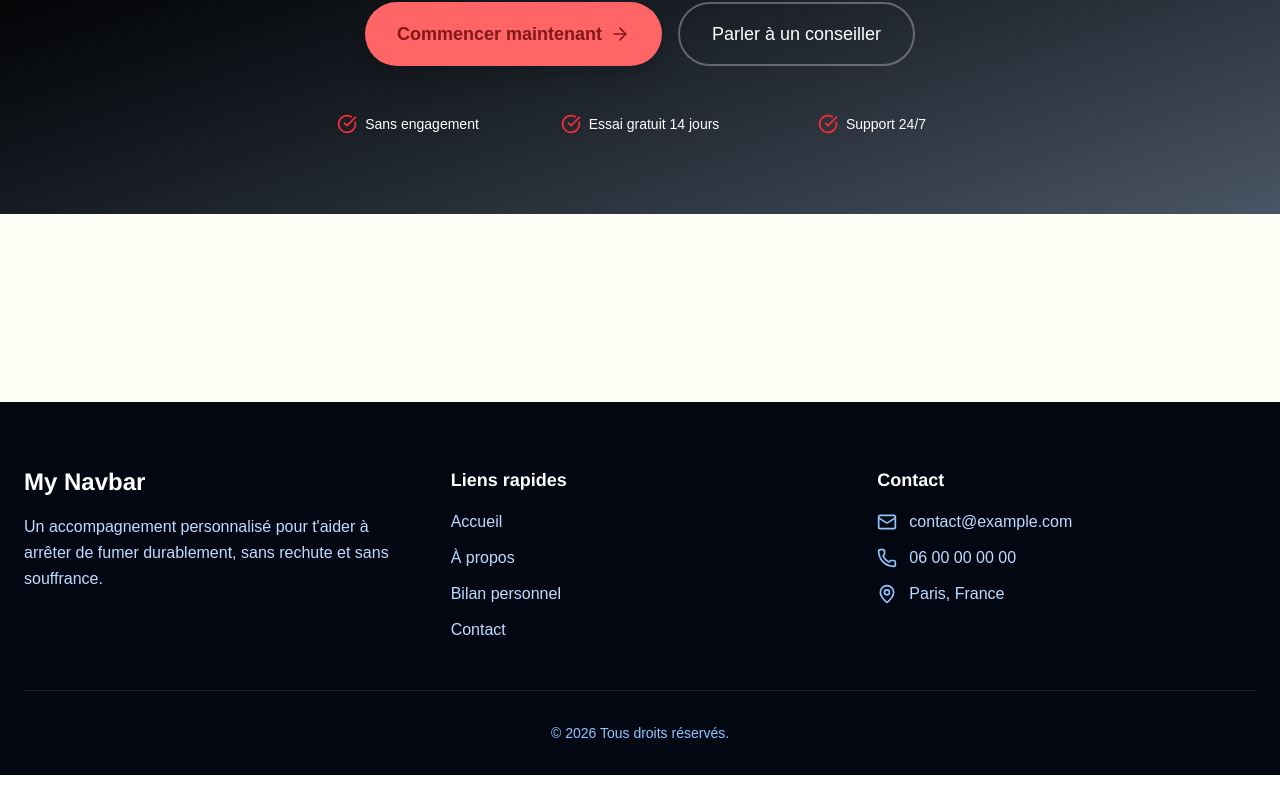
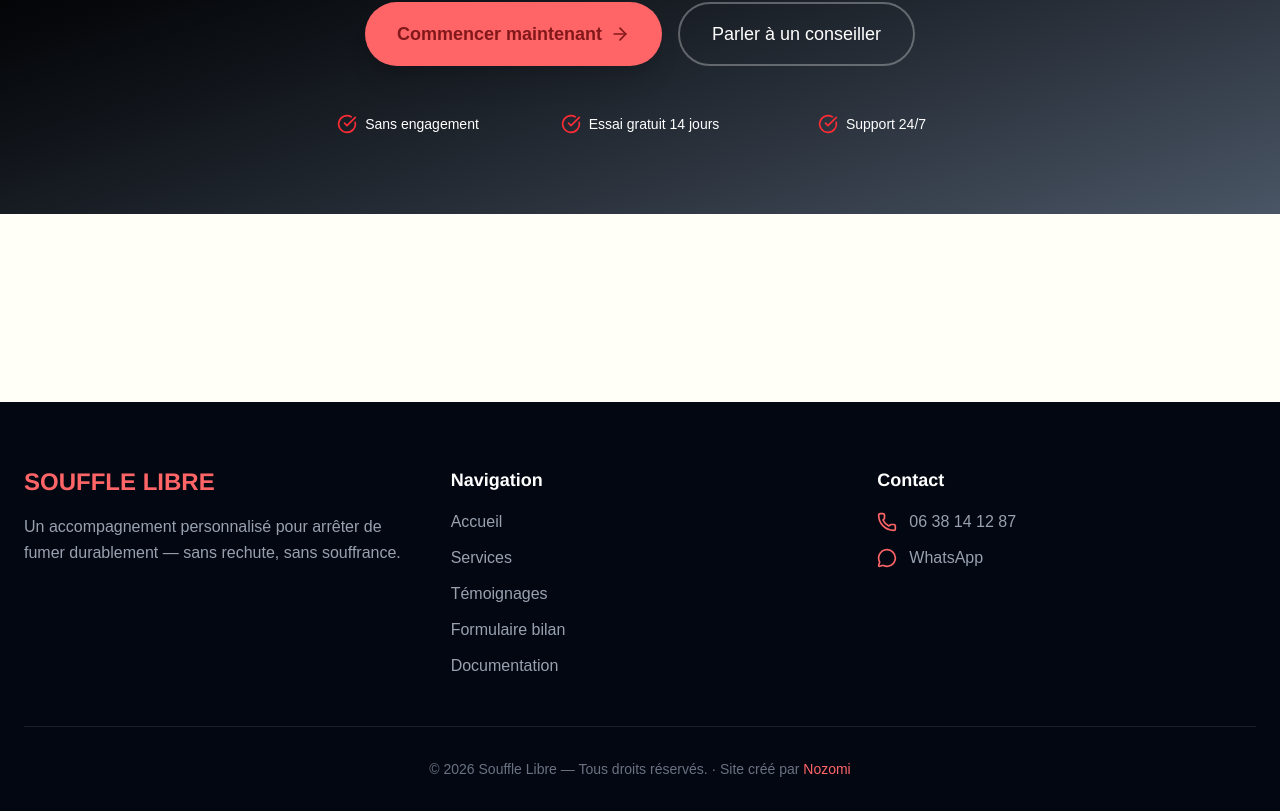
Before and after one commit to JarodT77/FranckSite, a Next.js app in the folder site/: page / in a window 1280 px wide. Shown: the part 7760-8571 px from the top of the page. Before the commit the page ends 8535 px from the top, so only its background shows below. Built offline with nearby package versions, Linux system fonts and the light colour scheme.

Commit message:
modif mobile, hover, page doc, footer

```diff
--- a/site/app/components/chatbot.tsx
+++ b/site/app/components/chatbot.tsx
@@ -28,6 +28,12 @@ export default function Chatbot() {
       inputRef.current?.focus();
     }
   }, [messages, isOpen]);
+
+  useEffect(() => {
+    const handler = () => setIsOpen(true);
+    window.addEventListener("open-chatbot", handler);
+    return () => window.removeEventListener("open-chatbot", handler);
+  }, []);
 
   async function sendMessage() {
     const trimmed = input.trim();
--- a/site/app/components/cta.tsx
+++ b/site/app/components/cta.tsx
@@ -1,3 +1,5 @@
+"use client";
+
 import { ArrowRight, CheckCircle } from "lucide-react";
 
 export default function CTA() {
@@ -13,13 +15,18 @@ export default function CTA() {
 
         <div className="flex flex-col sm:flex-row gap-4 justify-center mb-12">
           <a
-            href="#bilan-form"
-            className="bg-red-400 text-red-900 px-8 py-4 rounded-full hover:bg-red-500 hover:text-white transition-colors flex items-center justify-center gap-2 text-lg font-bold font-poppins shadow-xl"
+            href="https://wa.me/33638141287"
+            target="_blank"
+            rel="noopener noreferrer"
+            className="bg-red-400 text-red-900 px-8 py-4 rounded-full hover:bg-red-500 hover:text-white active:bg-red-500 active:text-white transition-colors flex items-center justify-center gap-2 text-lg font-bold font-poppins shadow-xl"
           >
             Commencer maintenant
             <ArrowRight className="w-5 h-5" />
           </a>
-          <button className="border-2 border-white/30 text-white px-8 py-4 rounded-full hover:bg-white/10 transition-colors text-lg font-medium font-poppins">
+          <button
+            onClick={() => window.dispatchEvent(new Event("open-chatbot"))}
+            className="border-2 border-white/30 text-white px-8 py-4 rounded-full hover:bg-white/10 active:bg-white/10 transition-colors text-lg font-medium font-poppins"
+          >
             Parler à un conseiller
           </button>
         </div>
--- a/site/app/components/footer.tsx
+++ b/site/app/components/footer.tsx
@@ -1,4 +1,4 @@
-import { Mail, Phone, MapPin } from "lucide-react";
+import { Phone, MessageCircle } from "lucide-react";
 
 export default function Footer() {
   return (
@@ -7,35 +7,30 @@ export default function Footer() {
         <div className="grid grid-cols-1 md:grid-cols-3 gap-12 mb-12">
           {/* Marque */}
           <div>
-            <h3 className="text-2xl font-bold font-helvetica mb-4">My Navbar</h3>
-            <p className="text-blue-200 font-poppins leading-relaxed">
-              Un accompagnement personnalisé pour t&apos;aider à arrêter de fumer durablement, sans rechute et sans souffrance.
+            <h3 className="text-2xl font-bold font-helvetica text-red-400 mb-4">SOUFFLE LIBRE</h3>
+            <p className="text-gray-400 font-poppins leading-relaxed">
+              Un accompagnement personnalisé pour arrêter de fumer durablement — sans rechute, sans souffrance.
             </p>
           </div>
 
-          {/* Liens rapides */}
+          {/* Navigation */}
           <div>
-            <h4 className="text-lg font-bold font-helvetica mb-4">Liens rapides</h4>
+            <h4 className="text-lg font-bold font-helvetica mb-4">Navigation</h4>
             <ul className="space-y-3 font-poppins">
               <li>
-                <a href="#" className="text-blue-200 hover:text-white transition-colors">
-                  Accueil
-                </a>
+                <a href="#accueil" className="text-gray-400 hover:text-white transition-colors">Accueil</a>
               </li>
               <li>
-                <a href="#" className="text-blue-200 hover:text-white transition-colors">
-                  À propos
-                </a>
+                <a href="#services" className="text-gray-400 hover:text-white transition-colors">Services</a>
               </li>
               <li>
-                <a href="#bilan-form" className="text-blue-200 hover:text-white transition-colors">
-                  Bilan personnel
-                </a>
+                <a href="#temoignages" className="text-gray-400 hover:text-white transition-colors">Témoignages</a>
               </li>
               <li>
-                <a href="#" className="text-blue-200 hover:text-white transition-colors">
-                  Contact
-                </a>
+                <a href="#bilan-form" className="text-gray-400 hover:text-white transition-colors">Formulaire bilan</a>
+              </li>
+              <li>
+                <a href="/documentation" className="text-gray-400 hover:text-white transition-colors">Documentation</a>
               </li>
             </ul>
           </div>
@@ -45,29 +40,37 @@ export default function Footer() {
             <h4 className="text-lg font-bold font-helvetica mb-4">Contact</h4>
             <ul className="space-y-3 font-poppins">
               <li className="flex items-center gap-3">
-                <Mail className="w-5 h-5 text-blue-300 shrink-0" />
-                <a href="mailto:contact@example.com" className="text-blue-200 hover:text-white transition-colors">
-                  contact@example.com
+                <Phone className="w-5 h-5 text-red-400 shrink-0" />
+                <a href="tel:+33638141287" className="text-gray-400 hover:text-white transition-colors">
+                  06 38 14 12 87
                 </a>
               </li>
               <li className="flex items-center gap-3">
-                <Phone className="w-5 h-5 text-blue-300 shrink-0" />
-                <a href="tel:+33600000000" className="text-blue-200 hover:text-white transition-colors">
-                  06 00 00 00 00
+                <MessageCircle className="w-5 h-5 text-red-400 shrink-0" />
+                <a
+                  href="https://wa.me/33638141287"
+                  target="_blank"
+                  rel="noopener noreferrer"
+                  className="text-gray-400 hover:text-white transition-colors"
+                >
+                  WhatsApp
                 </a>
-              </li>
-              <li className="flex items-center gap-3">
-                <MapPin className="w-5 h-5 text-blue-300 shrink-0" />
-                <span className="text-blue-200">Paris, France</span>
               </li>
             </ul>
           </div>
         </div>
 
-        {/* Séparateur + Copyright */}
         <div className="border-t border-white/10 pt-8 text-center">
-          <p className="text-blue-300 text-sm font-poppins">
-            &copy; {new Date().getFullYear()} Tous droits réservés.
+          <p className="text-gray-500 text-sm font-poppins">
+            &copy; {new Date().getFullYear()} Souffle Libre — Tous droits réservés. · Site créé par{" "}
+            <a
+              href="https://www.nozomiweb.com/"
+              target="_blank"
+              rel="noopener noreferrer"
+              className="text-red-400 hover:text-white transition-colors"
+            >
+              Nozomi
+            </a>
           </p>
         </div>
       </div>
--- a/site/app/components/hero.tsx
+++ b/site/app/components/hero.tsx
@@ -56,9 +56,10 @@ export default function Hero() {
             className="flex flex-col sm:flex-row gap-4 mt-8"
           >
             <a
-              href="#bilan-form"
-              className="inline-flex items-center justify-center gap-2 bg-red-400 text-red-900 text-lg font-bold font-poppins py-3.5 px-8 rounded-full hover:bg-red-500
-              hover:text-white transition-colors shadow-lg shadow-blue/25"
+              href="https://wa.me/33638141287"
+              target="_blank"
+              rel="noopener noreferrer"
+              className="inline-flex items-center justify-center gap-2 bg-red-400 text-red-900 text-lg font-bold font-poppins py-3.5 px-8 rounded-full hover:bg-red-500 hover:text-white active:bg-red-500 active:text-white transition-colors shadow-lg shadow-blue/25"
             >
               Commencer maintenant
               <ArrowRight className="w-5 h-5" />
--- a/site/app/components/service.tsx
+++ b/site/app/components/service.tsx
@@ -131,23 +131,26 @@ export default function Service() {
                   </ul>
                 </div>
 
-                {service.title === "Documentation" ? (
+                {service.title === "DOCUMENTATION" ? (
                   <Link
                     href="/documentation"
-                    className={`block w-full text-center font-bold font-poppins text-lg py-3.5 rounded-full transition-colors bg-red-400 text-red-900 hover:bg-red-500 hover:text-white`}
+                    className={`block w-full text-center font-bold font-poppins text-lg py-3.5 rounded-full transition-colors bg-red-400 text-red-900 hover:bg-red-500 hover:text-white active:bg-red-500 active:text-white`}
                   >
                     {service.cta}
                   </Link>
                 ) : (
-                  <button
-                    className={`w-full font-bold font-poppins text-lg py-3.5 rounded-full transition-colors ${
+                  <a
+                    href="https://wa.me/33638141287"
+                    target="_blank"
+                    rel="noopener noreferrer"
+                    className={`block w-full text-center font-bold font-poppins text-lg py-3.5 rounded-full transition-colors ${
                       service.highlighted
-                        ? "bg-red-700 text-white hover:bg-red-400"
-                        : "bg-red-400 text-red-900 hover:bg-red-500 hover:text-white"
+                        ? "bg-red-700 text-white hover:bg-red-400 active:bg-red-400"
+                        : "bg-red-400 text-red-900 hover:bg-red-500 hover:text-white active:bg-red-500 active:text-white"
                     }`}
                   >
                     {service.cta}
-                  </button>
+                  </a>
                 )}
               </div>
             );
--- a/site/app/components/subject.tsx
+++ b/site/app/components/subject.tsx
@@ -112,7 +112,7 @@ export default function Subject() {
                     className="flex md:hidden flex-col items-center gap-6 mt-12"
                 >
                     <h2 className="text-2xl font-bold font-helvetica text-center"> DÉCIDE, AGIS, LIBÈRE TOI</h2>
-                    <a href="#bilan-form" className="w-3/4 text-center bg-red-400 text-red-900 font-bold font-poppins text-lg py-4 rounded-full hover:bg-red-500 hover:text-white transition-colors">
+                    <a href="https://wa.me/33638141287" target="_blank" rel="noopener noreferrer" className="w-3/4 text-center bg-red-400 text-red-900 font-bold font-poppins text-lg py-4 rounded-full hover:bg-red-500 hover:text-white active:bg-red-500 active:text-white transition-colors">
                        Reprendre le contrôle
                     </a>
                 </motion.div>
--- a/site/app/page.tsx
+++ b/site/app/page.tsx
@@ -38,7 +38,9 @@ export default function Home() {
       <div id="cta" className="snap-start min-h-screen flex flex-col justify-center">
         <CTA />
       </div>
-      <Footer />
+      <div className="snap-start">
+        <Footer />
+      </div>
       <Chatbot />
     </div>
   );
```
